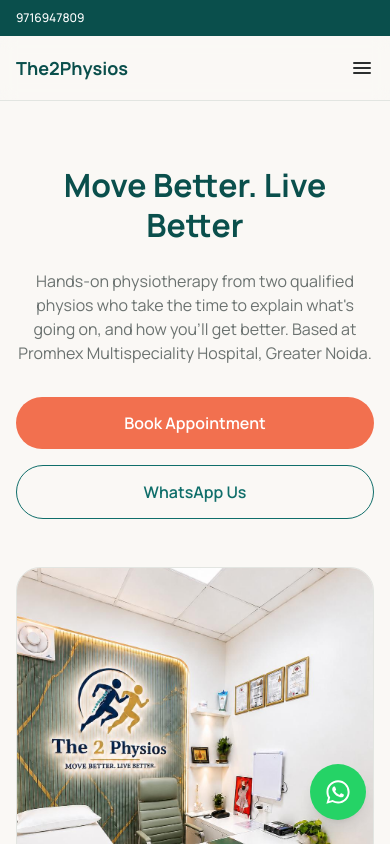
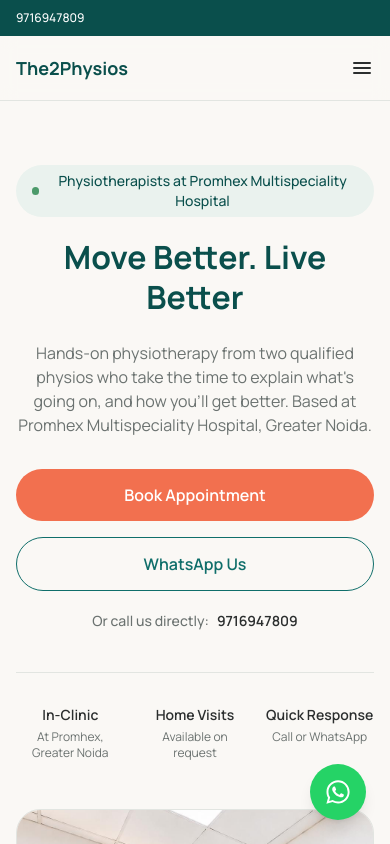
Before and after one commit to prthm412/clinic-website, a Next.js app: page / in a window 390 px wide. Shown: the top 844 px of the page. Built offline with nearby package versions, Linux system fonts and the light colour scheme.

Commit message:
mobile menu overlap fix, Hero changes

```diff
--- a/app/layout.tsx
+++ b/app/layout.tsx
@@ -21,7 +21,11 @@
 export default function RootLayout({ children }: LayoutProps<"/">) {
   return (
     <html lang="en" className={`${manrope.variable} h-full antialiased`}>
-      <body className="min-h-full flex flex-col"><TopBar /><Header/>{children}<Footer/><StickyWhatsapp /></body>
+      <body className="min-h-full flex flex-col">
+        <div className="sticky top-0 z-50">
+          <TopBar /><Header/>
+        </div>
+        {children}<Footer/><StickyWhatsapp /></body>
     </html>
   );
 }
--- a/app/page.tsx
+++ b/app/page.tsx
@@ -15,7 +15,12 @@
       <section className="bg-bg">
         <div className="mx-auto max-w-[1280px] px-4 sm:px-6 lg:px-8 py-16 sm:py-24 grid gap-12 lg:grid-cols-2 lg:items-center">
           <div className="text-center lg:text-left">
-            <h1 className="text-[clamp(2rem,5vw,3.5rem)] font-bold leading-tight text-primary-dark">
+          <p className="inline-flex items-center gap-2 rounded-full bg-bg-alt px-4 py-1.5 text-sm font-medium text-primary-dark">
+            <span className="h-2 w-2 rounded-full bg-success" />
+            Physiotherapists at {clinicConfig.hospital.name}
+          </p>
+
+          <h1 className="mt-5 text-[clamp(2rem,5vw,3.5rem)] font-bold leading-tight text-primary-dark">
             {clinicConfig.tagline}
           </h1>
           <p className="mt-6 text-base sm:text-lg text-muted max-w-xl mx-auto lg:mx-0">
@@ -23,6 +28,7 @@
             time to explain what's going on, and how you'll get
             better. Based at {clinicConfig.hospital.name}, Greater Noida.
           </p>
+
           <div className="mt-8 flex flex-col sm:flex-row items-center justify-center lg:justify-start gap-4">
             <Link
               href="/book"
@@ -41,6 +47,28 @@
             >
               WhatsApp Us
             </a>
+          </div>
+
+          <a
+            href={`tel:${clinicConfig.contact.phone}`}
+            className="mt-5 inline-flex items-center gap-2 text-sm font-medium text-muted hover:text-primary"
+          >
+            Or call us directly: <span className="font-semibold text-text">{clinicConfig.contact.phone}</span>
+          </a>
+
+          <div className="mt-10 grid grid-cols-3 gap-4 border-t border-border pt-8">
+            <div>
+              <p className="text-sm font-semibold text-text">In-Clinic</p>
+              <p className="mt-1 text-xs text-muted">At Promhex, Greater Noida</p>
+            </div>
+            <div>
+              <p className="text-sm font-semibold text-text">Home Visits</p>
+              <p className="mt-1 text-xs text-muted">Available on request</p>
+            </div>
+            <div>
+              <p className="text-sm font-semibold text-text">Quick Response</p>
+              <p className="mt-1 text-xs text-muted">Call or WhatsApp</p>
+            </div>
           </div>
         </div>
 
--- a/components/Header.tsx
+++ b/components/Header.tsx
@@ -30,7 +30,7 @@
 
   return (
     <>
-    <header className="sticky top-0 z-50 bg-bg/20 backdrop-blur border-b border-border">
+    <header className="bg-bg/75 backdrop-blur border-b border-border">
       <div className="mx-auto max-w-[1280px] px-4 sm:px-6 lg:px-8 h-16 flex items-center justify-between">
         <Link
           href="/"
@@ -99,7 +99,7 @@
     </header>
     {/* Mobile menu overlay */}
       {menuOpen && (
-        <div className="md:hidden fixed inset-x-0 top-16 bottom-0 z-40 overflow-y-auto border-t border-border bg-bg px-4 sm:px-6 py-6 flex flex-col gap-4">          {navLinks.map((link) => (
+        <div className="md:hidden fixed inset-x-0 top-[100px] bottom-0 z-40 overflow-y-auto border-t border-border bg-bg px-4 sm:px-6 py-6 flex flex-col gap-4">          {navLinks.map((link) => (
             <Link
               key={link.href}
               href={link.href}
```
Lines whose indentation alone changed are shown as unchanged.
